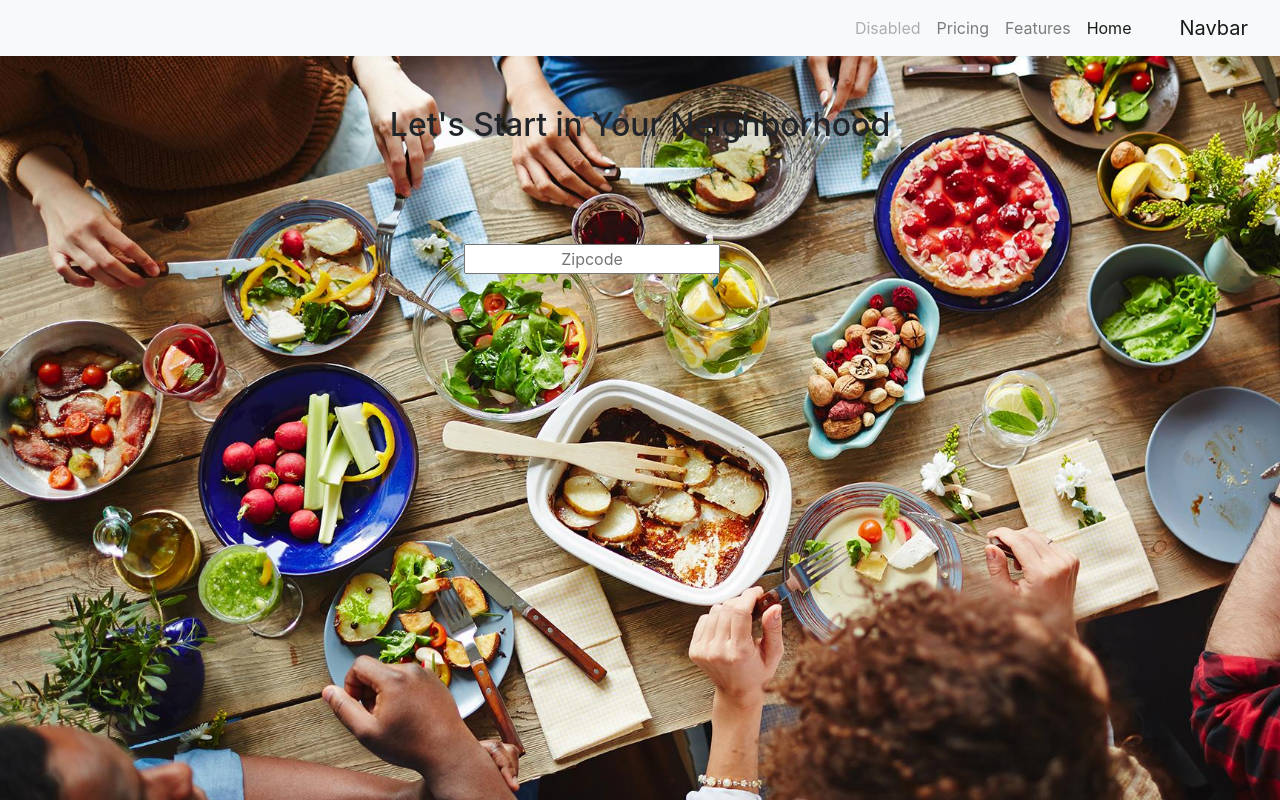
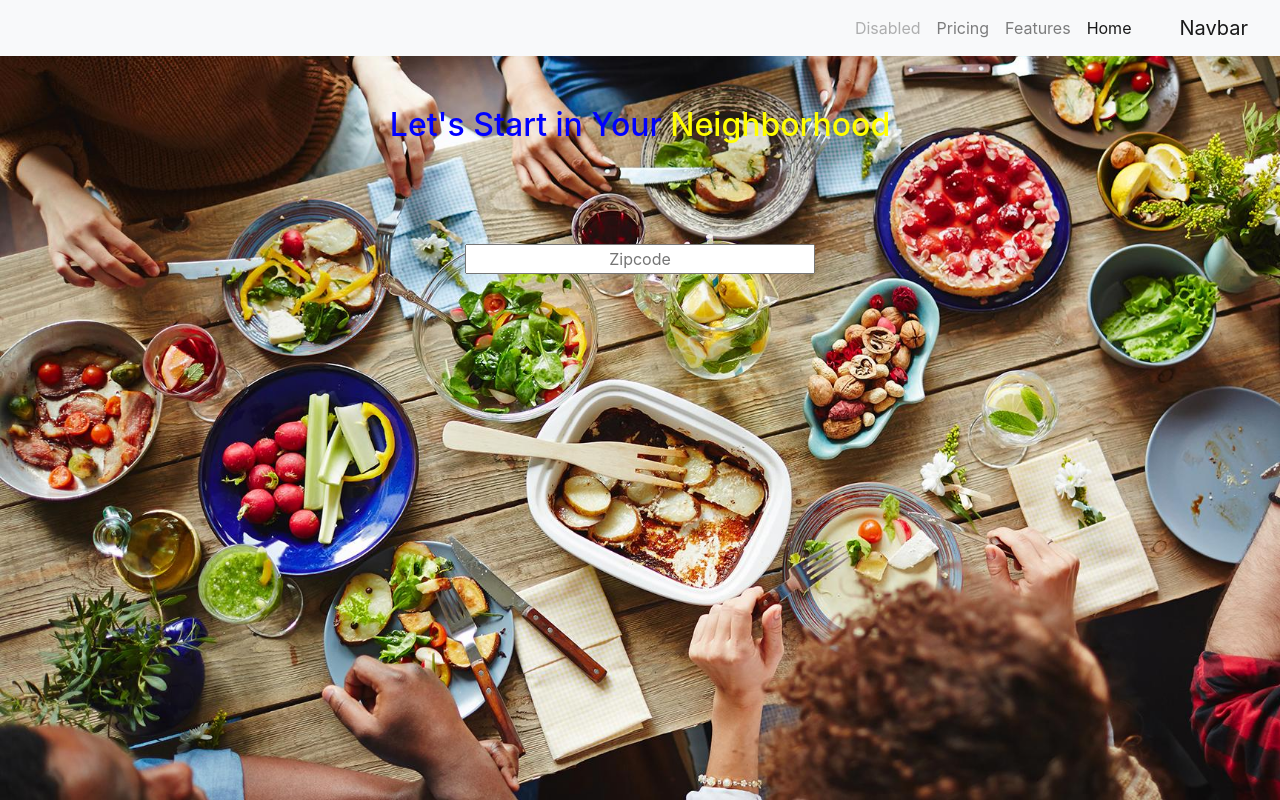
Before and after one commit to RafaelDe-Leon/Potluck, a plain HTML site: page index.html in a window 1280 px wide. Drawn offline with nearby package versions, Linux system fonts and the light colour scheme.

Commit message:
organized css/html

```diff
--- a/assets/css/style.css
+++ b/assets/css/style.css
@@ -10,3 +10,18 @@ body {
 .margin-control {
     margin: 50px auto;
 }
+
+.margin-control-zip {
+    margin-top: 50px;
+}
+.color-main {
+    color: blue;
+}
+
+.main-color-yellow {
+    color: yellow;
+}
+
+.bar-control {
+    width: 350px;
+}
--- a/index.html
+++ b/index.html
@@ -48,14 +48,14 @@
   <!-- container holding the entire website  -->
   <div class="container">
     <div class="row">
-      <h2 class="text-center margin-control">Let's Start in Your Neighborhood</h2>
+      <h2 class="text-center margin-control color-main">Let's Start in Your <span class="main-color-yellow">Neighborhood</span></h2>
     </div>
 
     <div class="row">
 
-      <div class="margin-control col-md-2 text-center">
+      <div class="margin-control col-md-12 text-center">
 
-        <input type="text" class="text-center" id="inputZip" placeholder="Zipcode" aria-label="Enter Zipcode Here"
+        <input type="text" class="text-center bar-control" id="inputZip" placeholder="Zipcode" aria-label="Enter Zipcode Here"
           aria-describedby="basic-addon">
         </input>
       </div>
```
